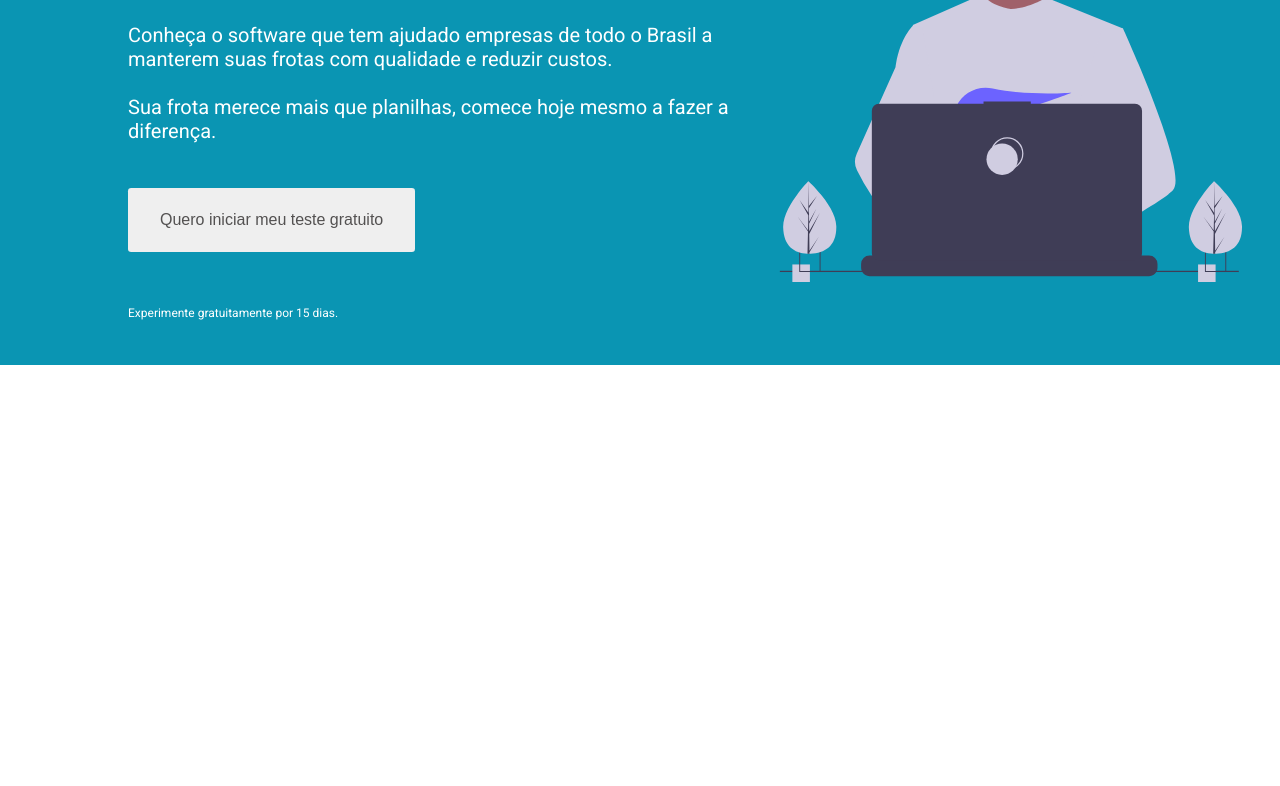
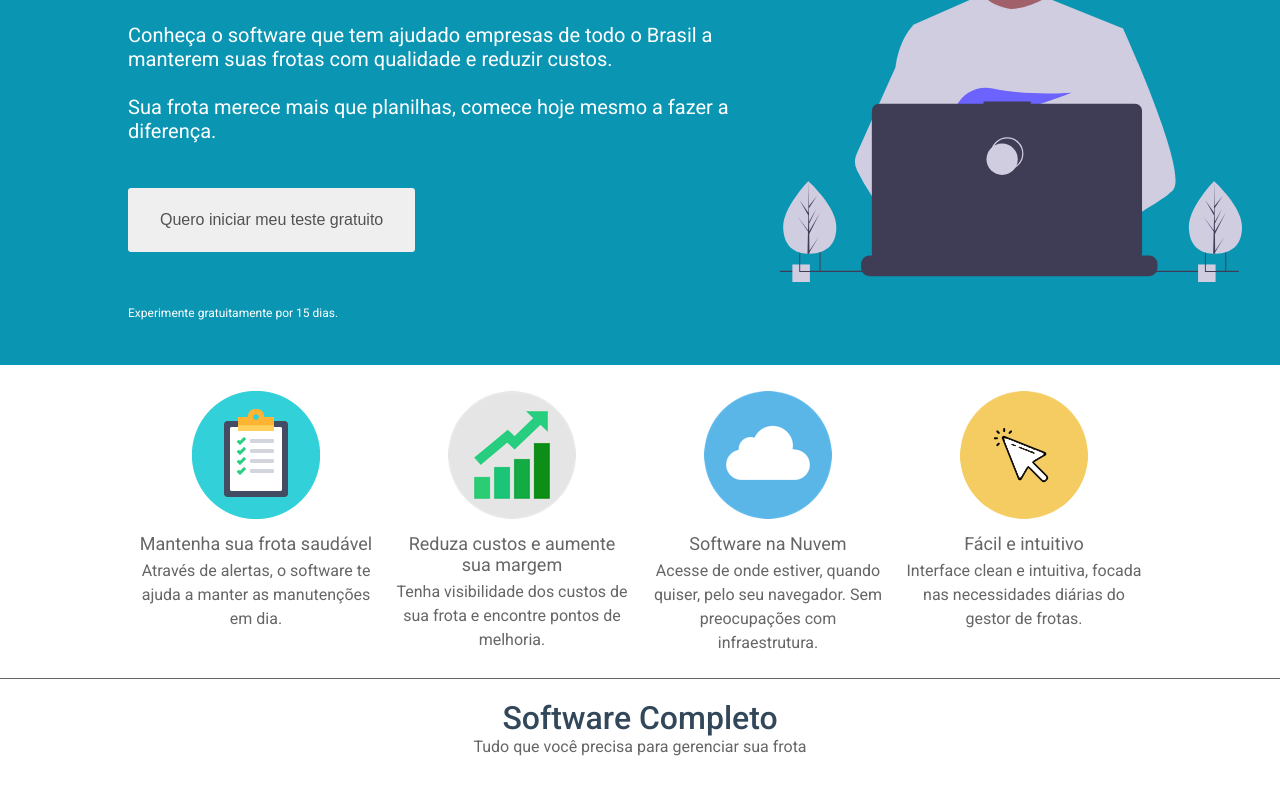
Before and after one commit to FalconiN/clone_EXP_Frota, a plain HTML site: page index.html in a window 1280 px wide. Shown: the part 315-1101 px from the top of the page. Before the commit the page ends 800 px from the top, so only its background shows below. Drawn offline with Linux system fonts and the light colour scheme.

Commit message:
section two

```diff
--- a/css/style.css
+++ b/css/style.css
@@ -12,6 +12,7 @@
     border-radius: 0.15rem;
     font-size: 16px;
     height: 35px;
+    cursor: pointer;
 }
 
 .btn.orcamento{
@@ -116,3 +117,66 @@ main {
     margin: 85px 0;
 
 }
+
+.text {
+    width: 100%;
+    border-bottom: 1px solid rgb(102, 102, 102);
+}
+.area_beneficios{
+    width: 80%;
+    margin: 0 auto;
+    display: flex;
+    text-align: center;
+    overflow: hidden;
+    justify-content: space-evenly;
+
+
+}
+
+.icons {
+    width: 25%;
+    display: inline-block;
+    padding: 20px 10px;
+    margin-bottom: 3px;
+}
+
+.icons h3 {
+    font-size: 18px;
+    color: rgb(102, 102, 102);
+    font-weight: 400;
+    margin-top: 10px;
+
+}
+
+.icons p {
+    font-size: 16px;
+    color: rgb(102, 102, 102);
+    margin-top: 5px;
+    line-height: 1.5rem;
+}
+
+.skils {
+    width: 80%;
+    margin: 0 auto;
+}
+
+.text-title {
+    display: flex;
+    align-items: center;
+    flex-direction: column;
+}
+
+.text-title h2 {
+    padding-top: 20px;
+    color: rgb(51, 71, 91);
+    font-size: 32px;
+    font-weight: 500;
+}
+
+.text-title p {
+    padding-bottom: 30px;
+    font-family: 'Roboto';
+    color: #666;
+    font-size: 16px;
+    font-weight: 400;
+}
--- a/index.html
+++ b/index.html
@@ -46,6 +46,49 @@
                 <img src="./img/computer.svg" alt="computador">
             </div>
         </div>
+
+
+        <section class="text">
+            <div class="area_beneficios">
+                <div class="icons">
+                    <img src="./img/list.png" alt="list">
+                    <h3>Mantenha sua frota saudável</h3>
+                    <p>
+                        Através de alertas, o software te ajuda a manter as manutenções em dia.
+                    </p>
+                </div>
+
+                <div class="icons">
+                    <img src="./img/grafico.png" alt="list">
+                    <h3>Reduza custos e aumente sua margem</h3>
+                    <p>
+                        Tenha visibilidade dos custos de sua frota e encontre pontos de melhoria.
+                    </p>
+                </div>
+
+                <div class="icons">
+                    <img src="./img/nuvem.png" alt="list">
+                    <h3>Software na Nuvem</h3>
+                    <p>
+                        Acesse de onde estiver, quando quiser, pelo seu navegador. Sem preocupações com infraestrutura.
+                    </p>
+                </div>
+                <div class="icons">
+                    <img src="./img/click.png" alt="list">
+                    <h3>Fácil e intuitivo</h3>
+                    <p>
+                        Interface clean e intuitiva, focada nas necessidades diárias do gestor de frotas.
+                    </p>
+                </div>
+            </div>
+        </section>
+
+        <section class="skils">
+            <div class="text-title">
+                <h2>Software Completo</h2>
+                <p>Tudo que você precisa para gerenciar sua frota</p>
+            </div>
+        </section>
     </main>
 </body>
 </html>
```
Also changed, not shown: img/click.png (added), img/grafico.png (added), img/list.png (added), img/nuvem.png (added).
